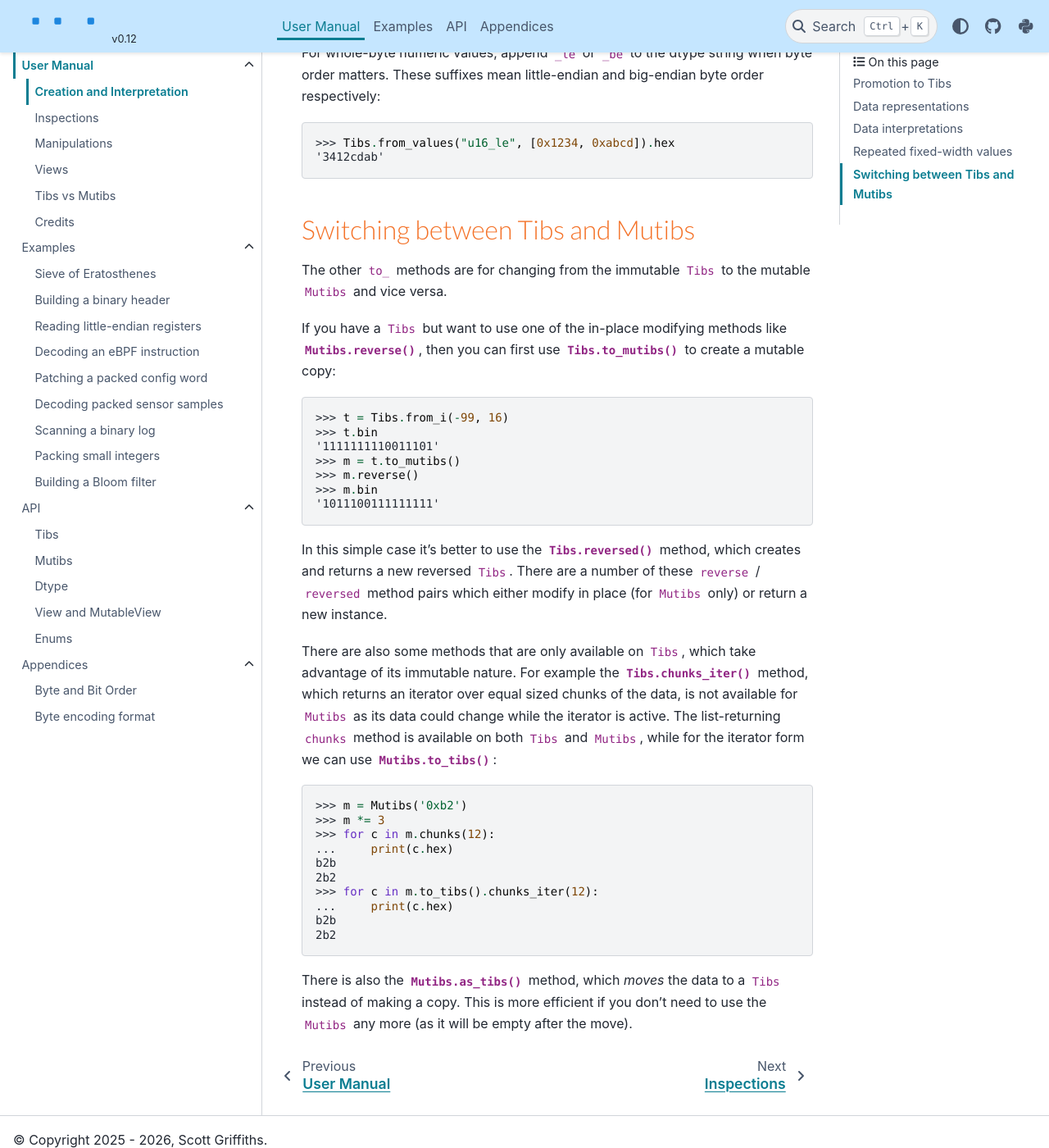
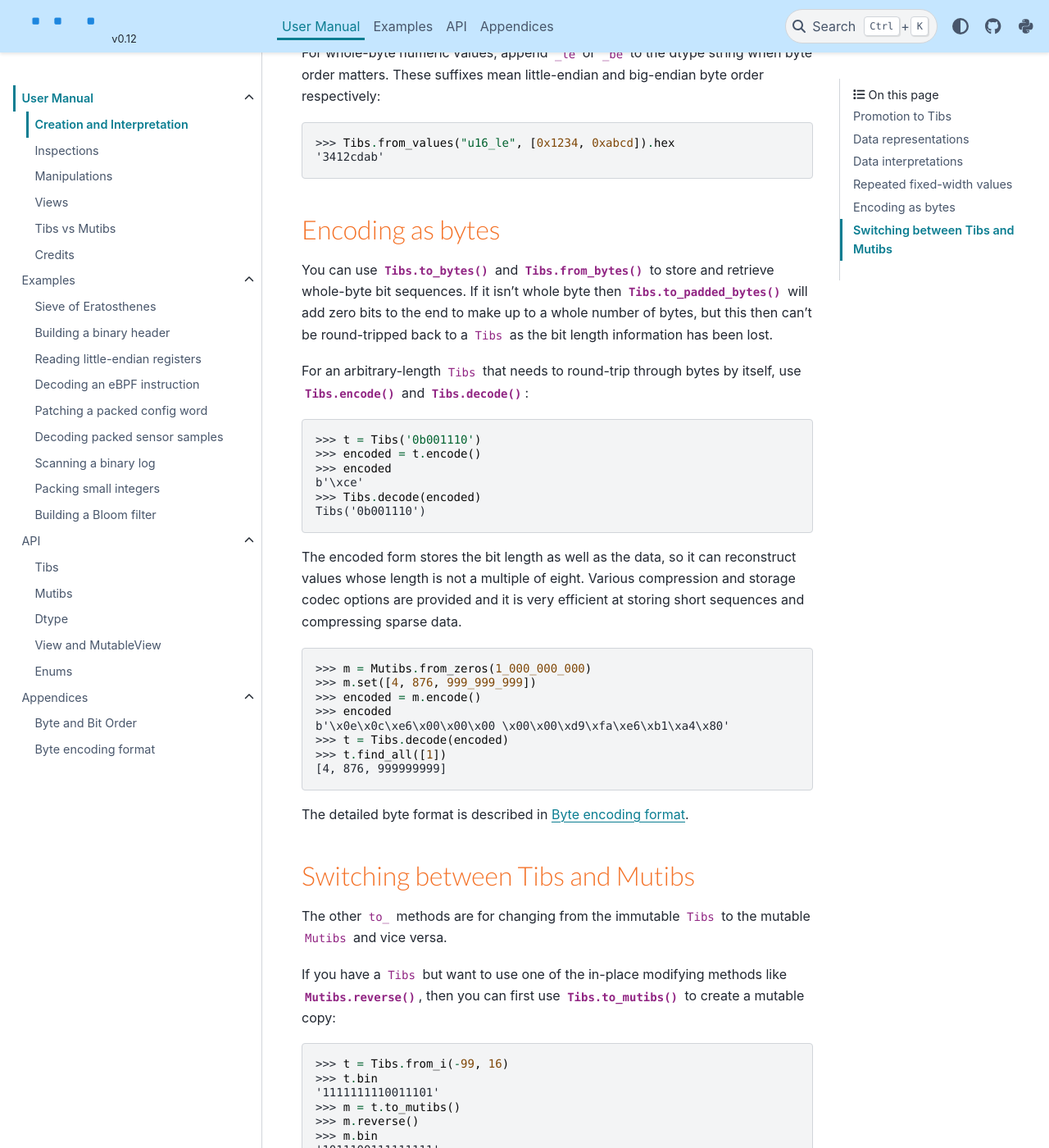
Before and after one commit to scott-griffiths/tibs, a Sphinx documentation site: the page built from doc/creation.rst, in a window 1280 px wide and 1400 px high, scrolled down 5391 px. Shown: the whole window at 82% size. Built offline with Sphinx 7.4.7 and the PyData theme 0.15.4, drawn with Linux system fonts in a browser that asks for light colours; some of the changed text lies outside the part shown.

Commit message:
Adding decode/encode to main docs.

```diff
--- a/doc/creation.rst
+++ b/doc/creation.rst
@@ -57,12 +57,12 @@ Promotion to Tibs
 ^^^^^^^^^^^^^^^^^
 
 The ``__init__`` method can also be called directly, which is often more convenient, if ever so slightly slower.
-This will look at the type of object it's been given and try to promote it to a Tibs by delegating to :meth:`Tibs.from_string`,
-:meth:`Tibs.from_bools` or :meth:`Tibs.from_bytes` for strings, iterables and bytes-like types respectively.
+This will look at the type of object it's been given and try to promote it to a Tibs by delegating to :meth:`Tibs.from_string`
+or :meth:`Tibs.from_bytes` for strings and bytes-like types, or by accepting strict list/tuple bit patterns directly.
 So for example ::
 
     s = Tibs('0xabc')     # Same as Tibs.from_string('0xabc')
-    t = Tibs([1, 0, 1])   # Same as Tibs.from_bools([1, 0, 1])
+    t = Tibs([1, 0, 1])   # Strict list/tuple bit-pattern shorthand
     u = Tibs(b'hello')    # Same as Tibs.from_bytes(b'hello')
 
 These types (string, strict list/tuple bit patterns and bytes/bytearray/memoryview) can also be automatically promoted to ``Tibs``.
@@ -160,9 +160,9 @@ There are also a number of data interpretations that complement the data represe
 Unlike the data representations, the interpretations can have a many-to-one relationship.
 For example there are many ways for a ``Tibs`` to be constructed from the unsigned integer 3::
 
-    u1 = Tibs.from_u(3, 5)   # binary 00011
-    u2 = Tibs.from_u(3, 16)  # binary 00000000_00000011
-    u3 = Tibs.from_u(3, 16, ByteOrder.Little)  # binary 00000011_00000000
+    >>> u1 = Tibs.from_u(3, 5)   # binary 00011
+    >>> u2 = Tibs.from_u(3, 16)  # binary 00000000_00000011
+    >>> u3 = Tibs.from_u(3, 16, ByteOrder.Little)  # binary 00000011_00000000
 
 These are three different ``Tibs``, but they can all have equal interpretations::
 
@@ -208,6 +208,40 @@ order respectively::
     '3412cdab'
 
 
+Encoding as bytes
+^^^^^^^^^^^^^^^^^
+
+You can use :meth:`Tibs.to_bytes` and :meth:`Tibs.from_bytes` to store and retrieve whole-byte
+bit sequences. If it isn't whole byte then :meth:`Tibs.to_padded_bytes` will add zero bits to
+the end to make up to a whole number of bytes, but this then can't be round-tripped back to a ``Tibs``
+as the bit length information has been lost.
+
+For an arbitrary-length ``Tibs`` that needs to round-trip
+through bytes by itself, use :meth:`Tibs.encode` and :meth:`Tibs.decode`::
+
+    >>> t = Tibs('0b001110')
+    >>> encoded = t.encode()
+    >>> encoded
+    b'\xce'
+    >>> Tibs.decode(encoded)
+    Tibs('0b001110')
+
+The encoded form stores the bit length as well as the data, so it can reconstruct
+values whose length is not a multiple of eight. Various compression and storage codec options are
+provided and it is very efficient at storing short sequences and compressing sparse data. ::
+
+    >>> m = Mutibs.from_zeros(1_000_000_000)
+    >>> m.set([4, 876, 999_999_999])
+    >>> encoded = m.encode()
+    >>> encoded
+    b'\x0e\x0c\xe6\x00\x00\x00 \x00\x00\xd9\xfa\xe6\xb1\xa4\x80'
+    >>> t = Tibs.decode(encoded)
+    >>> t.find_all([1])
+    [4, 876, 999999999]
+
+The detailed byte format is described in :doc:`byte_format`.
+
+
 Switching between Tibs and Mutibs
 ^^^^^^^^^^^^^^^^^^^^^^^^^^^^^^^^^
 
--- a/doc/dtype.rst
+++ b/doc/dtype.rst
@@ -43,7 +43,8 @@ long and has no length suffix.
 ``bool`` values can be packed from ``True``, ``False``, ``0`` or ``1``, and are
 unpacked as Python ``bool`` objects. ``bitsN`` values use normal Tibs promotion,
 so they can be packed from :class:`Tibs`, :class:`Mutibs`, strings, bytes-like
-objects, or bool iterables, and are unpacked as immutable :class:`Tibs` objects.
+objects, or strict list/tuple bit patterns, and are unpacked as immutable
+:class:`Tibs` objects.
 
 .. note::
     Lengths are consistently in bits throughout the tibs library. This can surprise in one place in
--- a/doc/inspection.rst
+++ b/doc/inspection.rst
@@ -68,11 +68,11 @@ the match, or ``None`` if no match is found::
     3
     >>> t.rfind('0b101')
     7
-    >>> t.find('0b111')
-    None
+    >>> t.find('0b111') is None
+    True
 
 The pattern can be anything that can be promoted to a ``Tibs`` - a binary string,
-bytes, a list of bool-like values, or another ``Tibs``.
+bytes, a strict list/tuple bit pattern, or another ``Tibs``.
 
 The optional ``start`` and ``end`` arguments restrict the search to a slice of
 the data. If you know the
```
